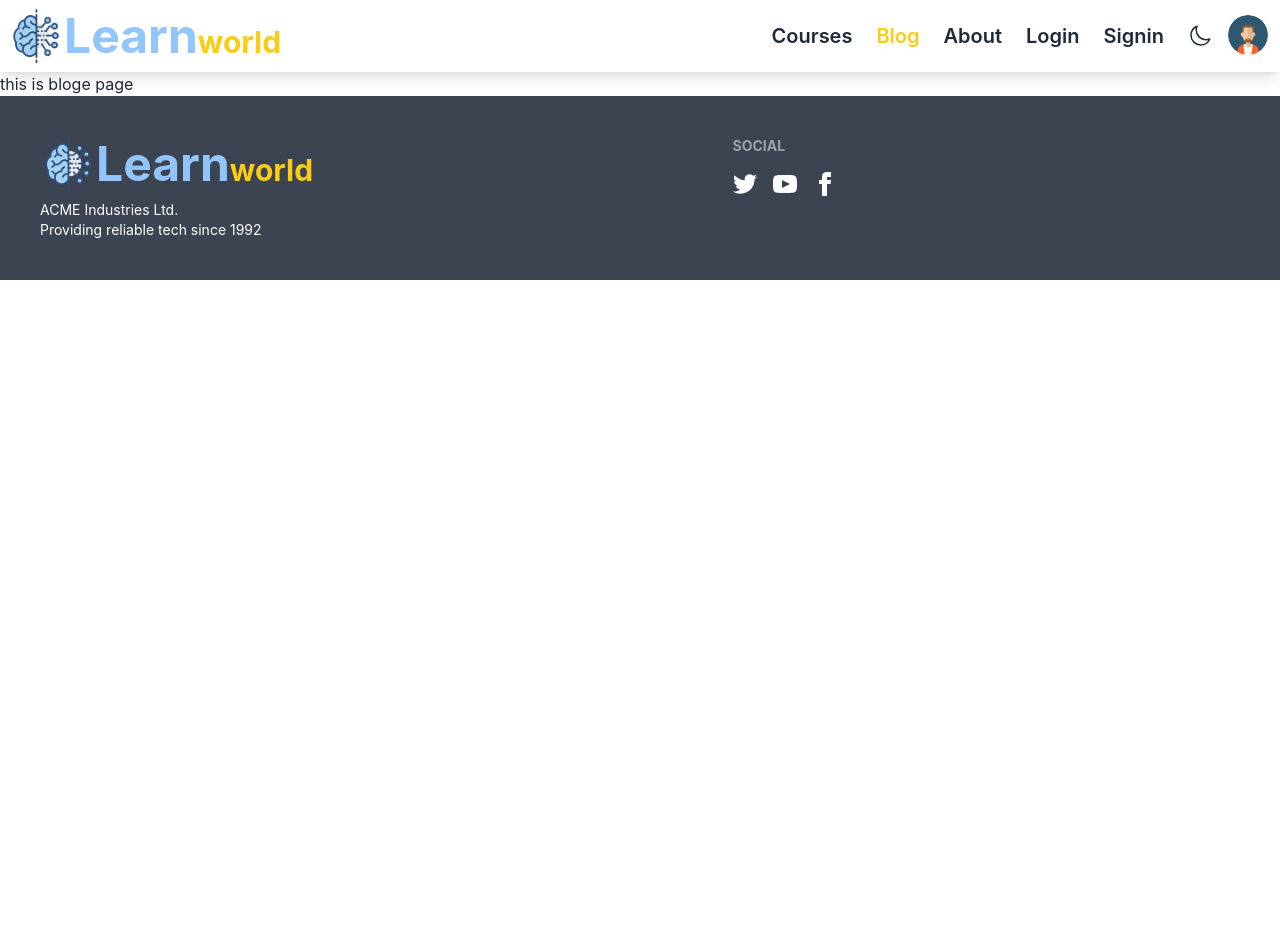
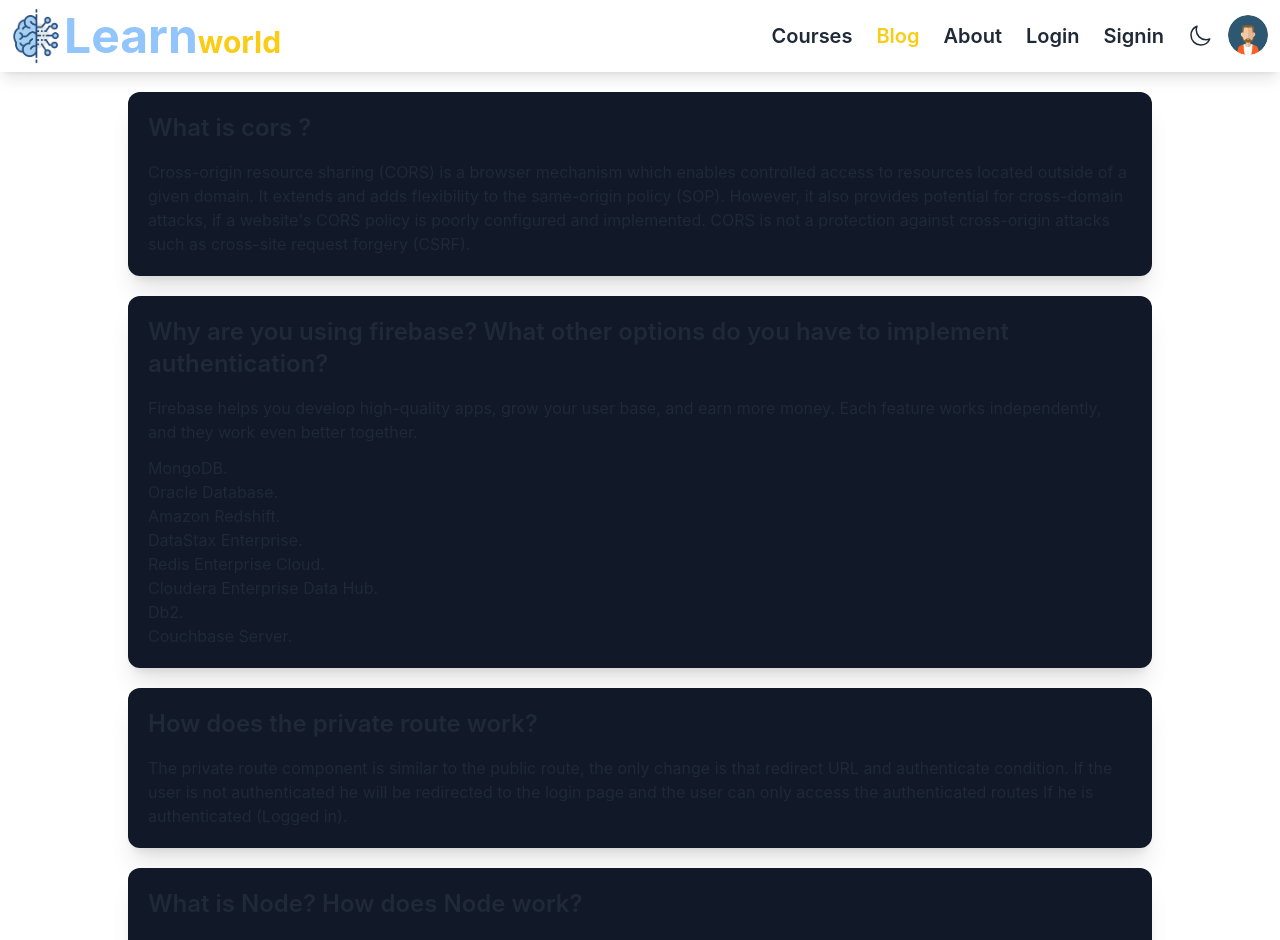
Before and after one commit to TarekSolaiman/learn-world-client-ass-10, a React (Create React App) app: page /blog in a window 1280 px wide. Shown: the top 940 px of the page. Before the commit the page ends 800 px from the top, so only its background shows below. Built offline with nearby package versions, Linux system fonts and the light colour scheme; no server answers.

Commit message:
blog page is ready

```diff
--- a/src/component/LoginSigninPages/Login.js
+++ b/src/component/LoginSigninPages/Login.js
@@ -60,6 +60,7 @@ const Login = () => {
   const handleGoogle = () => {
     googleSign()
       .then(() => {
+        navigate(from, { replace: true });
         toast.success("Thank You login success", {
           autoClose: 1000,
         });
@@ -77,6 +78,7 @@ const Login = () => {
       .then((res) => {
         const user = res.user;
         console.log(user);
+        navigate(from, { replace: true });
         toast.success("Thank you for sig in", {
           autoClose: 1000,
         });
--- a/src/component/LoginSigninPages/Signin.js
+++ b/src/component/LoginSigninPages/Signin.js
@@ -55,7 +55,9 @@ const Signin = () => {
   // sign in with google
   const handleGoogle = () => {
     googleSign()
-      .then(() => {})
+      .then(() => {
+        navigate("/");
+      })
       .catch((e) =>
         toast.error(e.message, {
           autoClose: 1000,
@@ -68,6 +70,7 @@ const Signin = () => {
     gitHubSingin()
       .then((res) => {
         const user = res.user;
+        navigate("/");
         console.log(user);
         toast.success("Thank you for sig in", {
           autoClose: 1000,
--- a/src/component/pages/Bloge.js
+++ b/src/component/pages/Bloge.js
@@ -3,7 +3,61 @@ import React from "react";
 const Bloge = () => {
   return (
     <div>
-      <h1>this is bloge page</h1>
+      <div className=" w-4/5 mx-auto bg-gray-900 my-5 rounded-xl shadow-xl p-5">
+        <h1 className="text-2xl pb-4 font-semibold">What is cors ?</h1>
+        <p>
+          {
+            "Cross-origin resource sharing (CORS) is a browser mechanism which enables controlled access to resources located outside of a given domain. It extends and adds flexibility to the same-origin policy (SOP). However, it also provides potential for cross-domain attacks, if a website's CORS policy is poorly configured and implemented. CORS is not a protection against cross-origin attacks such as cross-site request forgery (CSRF)."
+          }
+        </p>
+      </div>
+      <div className=" w-4/5 mx-auto bg-gray-900 my-5 rounded-xl shadow-xl p-5">
+        <h1 className="text-2xl pb-4 font-semibold">
+          Why are you using firebase? What other options do you have to
+          implement authentication?
+        </h1>
+        <p>
+          {
+            "Firebase helps you develop high-quality apps, grow your user base, and earn more money. Each feature works independently, and they work even better together."
+          }
+        </p>
+        <ul className="pt-3">
+          <li>MongoDB.</li>
+          <li>Oracle Database.</li>
+          <li>Amazon Redshift.</li>
+          <li>DataStax Enterprise.</li>
+          <li>Redis Enterprise Cloud.</li>
+          <li>Cloudera Enterprise Data Hub.</li>
+          <li>Db2.</li>
+          <li>Couchbase Server.</li>
+        </ul>
+      </div>
+      <div className=" w-4/5 mx-auto bg-gray-900 my-5 rounded-xl shadow-xl p-5">
+        <h1 className="text-2xl pb-4 font-semibold">
+          How does the private route work?
+        </h1>
+        <p>
+          {
+            "The private route component is similar to the public route, the only change is that redirect URL and authenticate condition. If the user is not authenticated he will be redirected to the login page and the user can only access the authenticated routes If he is authenticated (Logged in)."
+          }
+        </p>
+      </div>
+      <div className=" w-4/5 mx-auto bg-gray-900 my-5 rounded-xl shadow-xl p-5">
+        <h1 className="text-2xl pb-4 font-semibold">
+          {" "}
+          What is Node? How does Node work?
+        </h1>
+        <p>
+          {
+            "Node allows developers to write JavaScript code that runs directly in a computer process itself instead of in a browser."
+          }
+        </p>
+        <p>
+          {
+            "It is a used as backend service where javascript works on the server-side of the application. This way javascript is used on both frontend and backend. Node. js runs on chrome v8 engine which converts javascript code into machine code, it is highly scalable, lightweight, fast, and data-intensive."
+          }
+        </p>
+      </div>
     </div>
   );
 };
```
Also changed, not shown: src/component/pages/Premium/Premium.js (+29 -17 lines), firebase.json (added), 1 other file (tests, documents, lock files or other folders).
